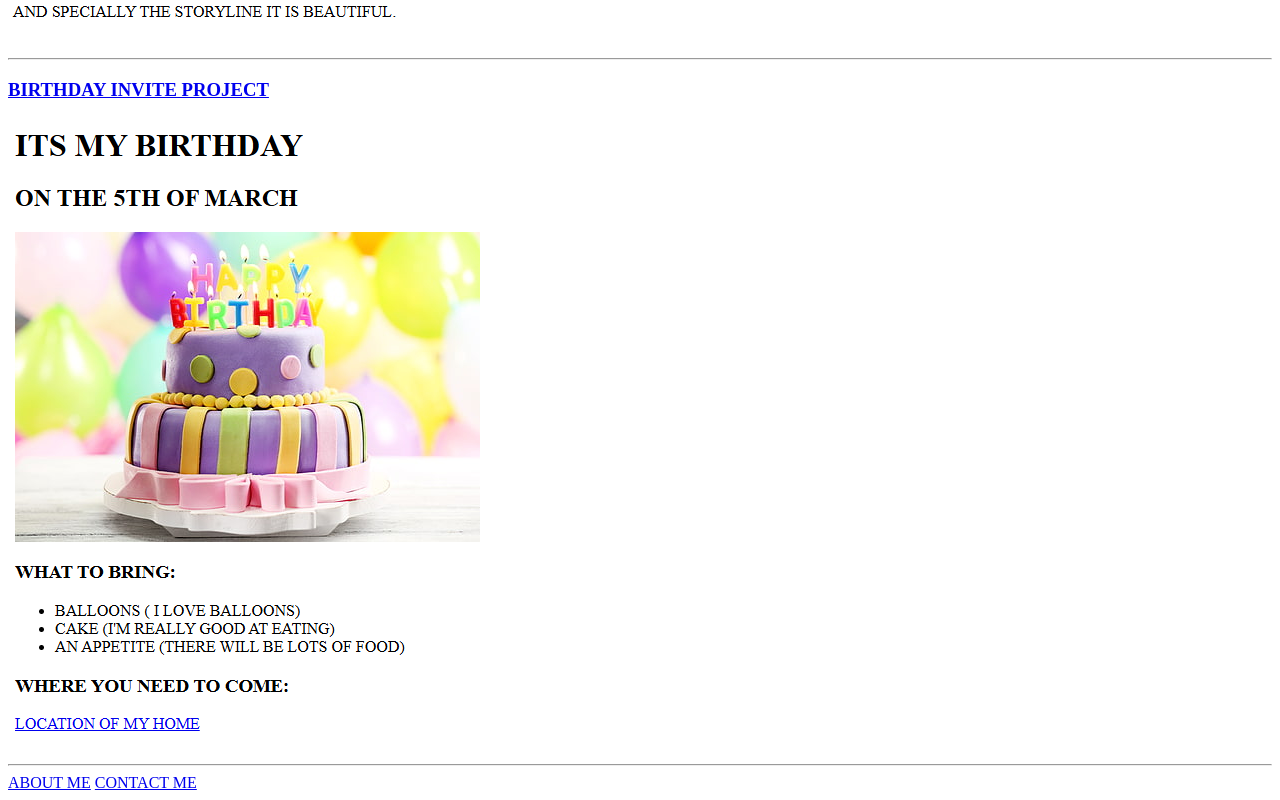
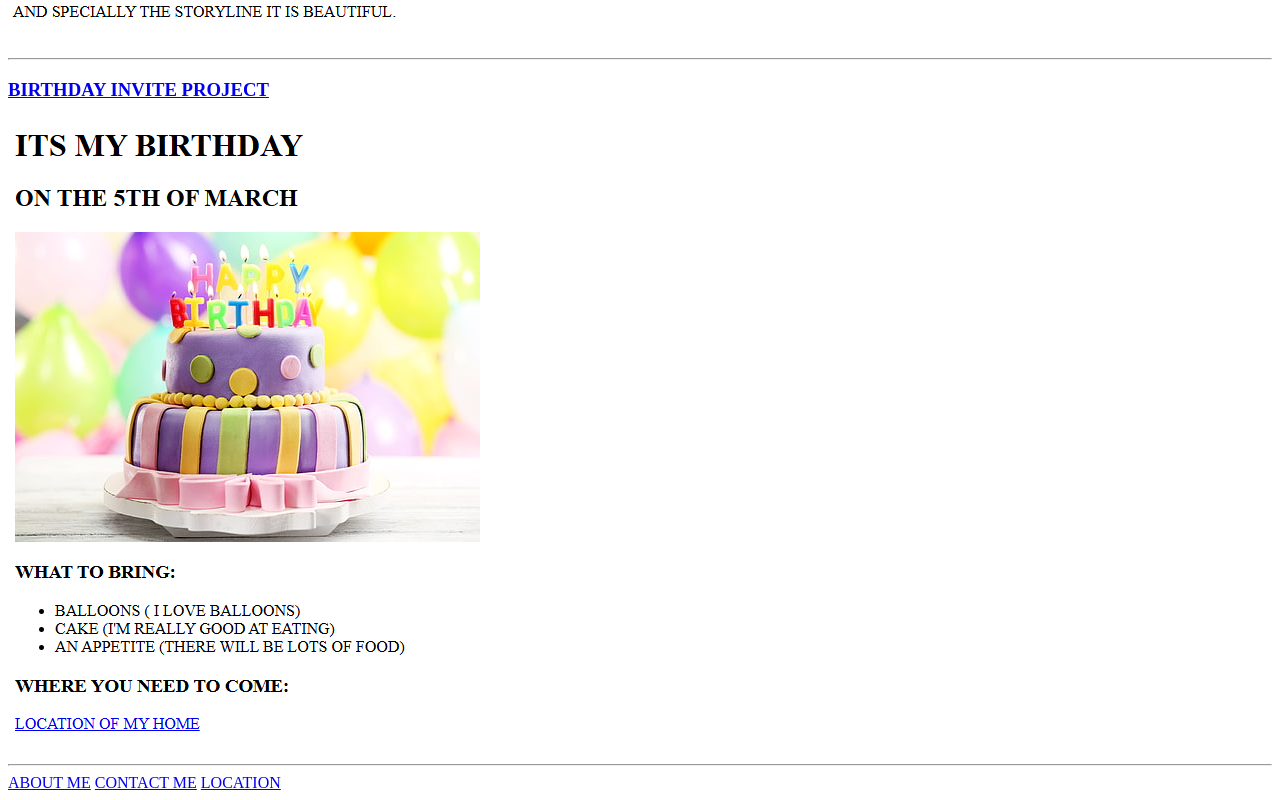
Before and after one commit to mushaf-16/html-portfolio, a plain HTML site: page index.html in a window 1280 px wide. Shown: the part 619-1419 px from the top of the page. Drawn offline with Linux system fonts and the light colour scheme.

Commit message:
Update index.html

```diff
--- a/index.html
+++ b/index.html
@@ -19,7 +19,8 @@
 
     <a href="./public/about.html">ABOUT ME</a>
     <a href="./public/contact.html">CONTACT ME</a>
-
+     <a href="https://www.google.com/maps/place/River+Residency+Phase-1/@18.6848192,73.8275323,917m/data=!3m2!1e3!4b1!4m6!3m5!1s0x3bc2b70074fb39af:0xa1fe4527537ab752!8m2!3d1
+    8.6848141!4d73.8301072!16s%2Fg%2F11ytq9017n?entry=ttu&g_ep=EgoyMDI2MDYwMy4xIKXMDSoASAFQAw%3D%3D">LOCATION</a>
 
 
  </body>
```
